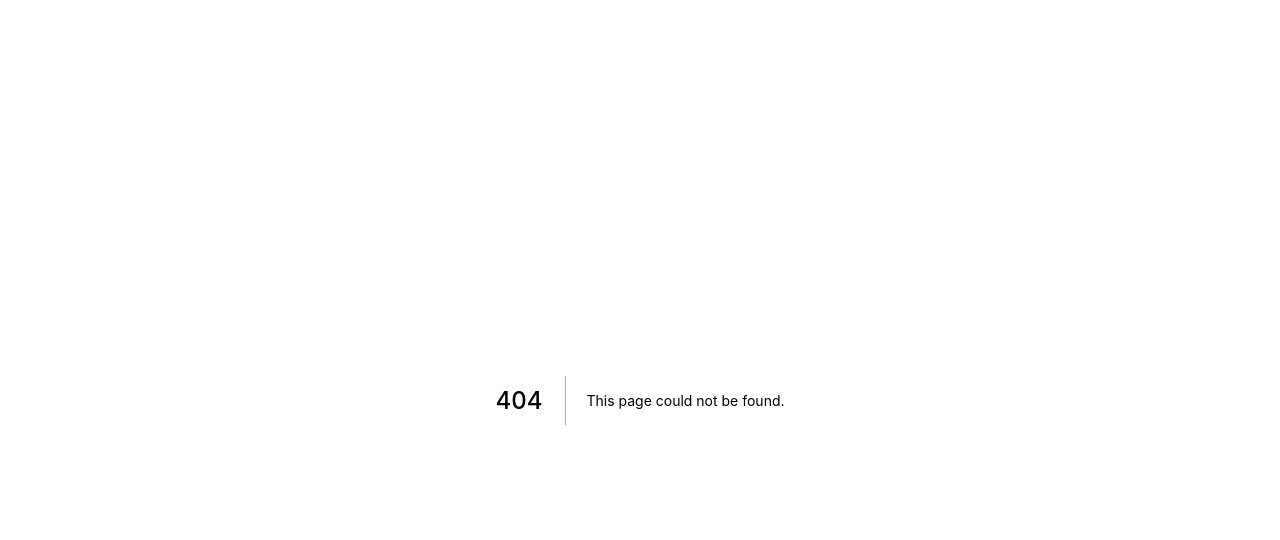
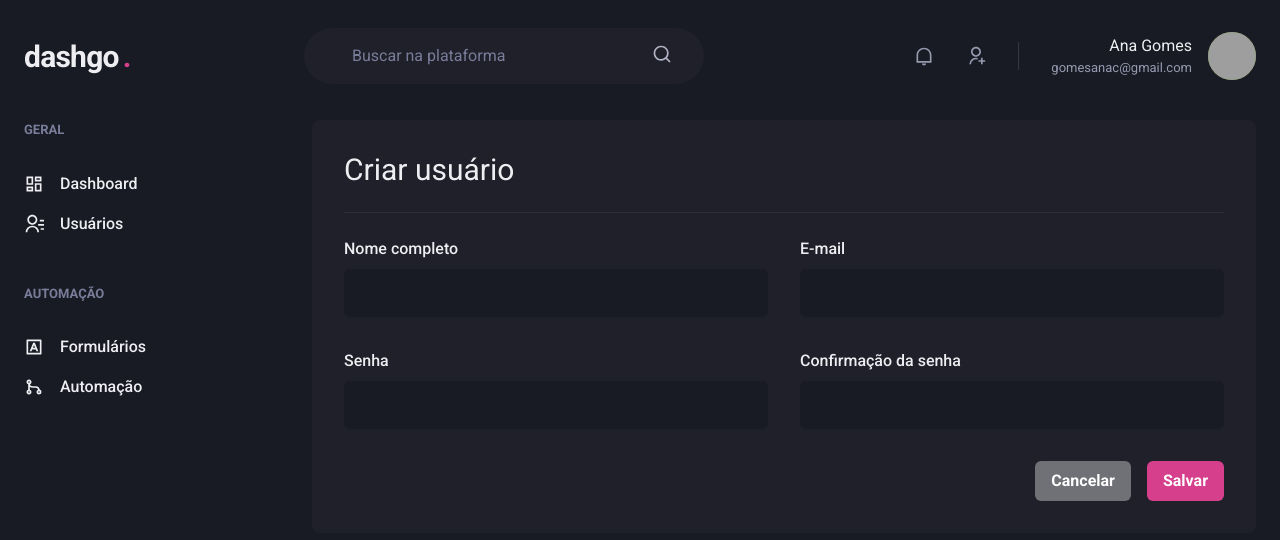
Before and after one commit to gomesanac/ignite-reactjs, a Next.js app in the folder reactjs/dashgo/: page /users/create in a window 1280 px wide. Before the commit this address had no page. Shown: the top 540 px of the page. Built offline with nearby package versions, Linux system fonts and the light colour scheme; grey boxes are pictures that could not be loaded.

Commit message:
feat(dashgo): implementa página de criação de usuário

```diff
--- /dev/null
+++ b/reactjs/dashgo/src/pages/users/create.tsx
@@ -0,0 +1,57 @@
+import {
+  Box,
+  Button,
+  Divider,
+  Flex,
+  Heading,
+  HStack,
+  SimpleGrid,
+  VStack,
+} from '@chakra-ui/react';
+import { Input } from '../../components/Form/Input';
+
+import { Header } from '../../components/Header';
+import { Sidebar } from '../../components/Sidebar';
+
+export default function CreateUser() {
+  return (
+    <Box>
+      <Header />
+
+      <Flex w="100%" maxW={1480} my="6" mx="auto" px="6">
+        <Sidebar />
+
+        <Box flex="1" borderRadius={8} bg="gray.800" p="8">
+          <Heading size="lg" fontWeight="normal">
+            Criar usuário
+          </Heading>
+
+          <Divider my="6" borderColor="gray.700" />
+
+          <VStack spacing="8">
+            <SimpleGrid minChildWidth="240px" spacing="8" w="100%">
+              <Input name="name" label="Nome completo" />
+              <Input name="email" type="email" label="E-mail" />
+            </SimpleGrid>
+
+            <SimpleGrid minChildWidth="240px" spacing="8" w="100%">
+              <Input name="password" type="password" label="Senha" />
+              <Input
+                name="password_confirmation"
+                type="password"
+                label="Confirmação da senha"
+              />
+            </SimpleGrid>
+          </VStack>
+
+          <Flex mt="8" justify="flex-end">
+            <HStack spacing="4">
+              <Button colorScheme="whiteAlpha">Cancelar</Button>
+              <Button colorScheme="pink">Salvar</Button>
+            </HStack>
+          </Flex>
+        </Box>
+      </Flex>
+    </Box>
+  );
+}
```
